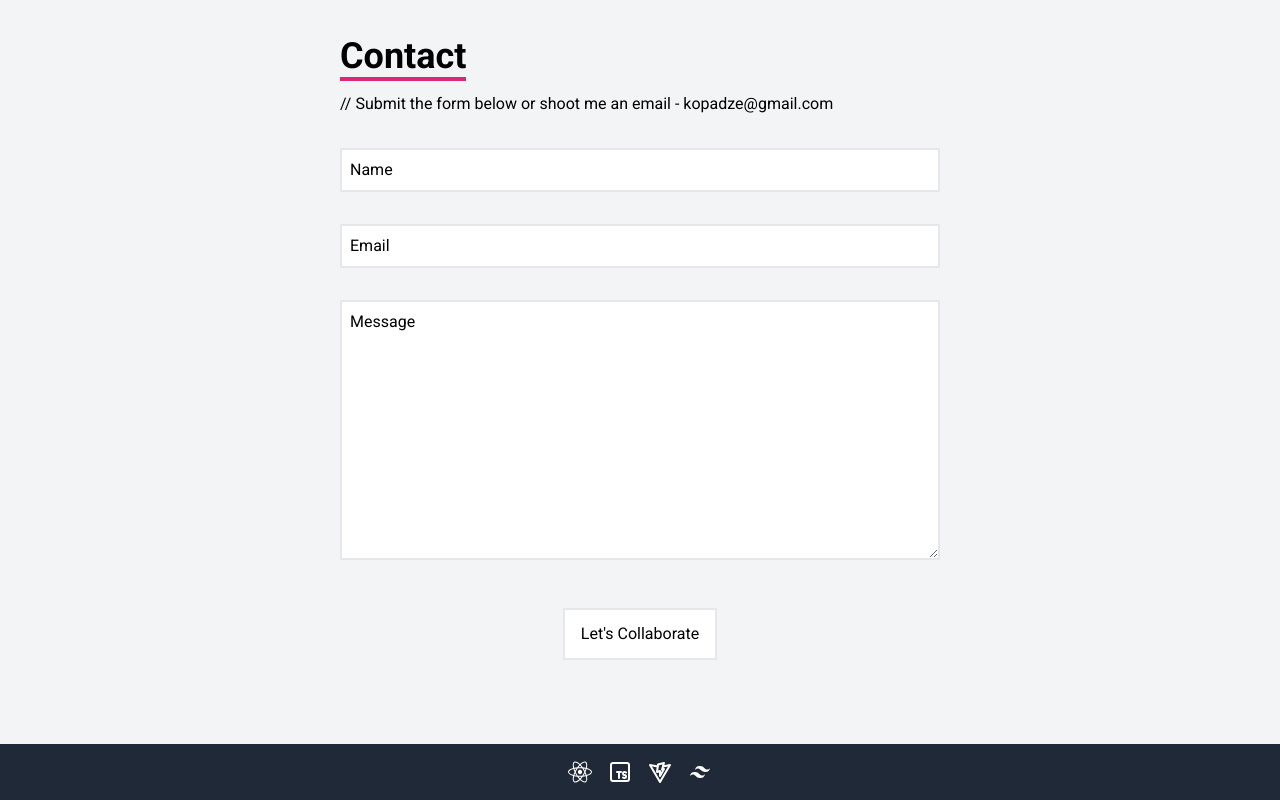
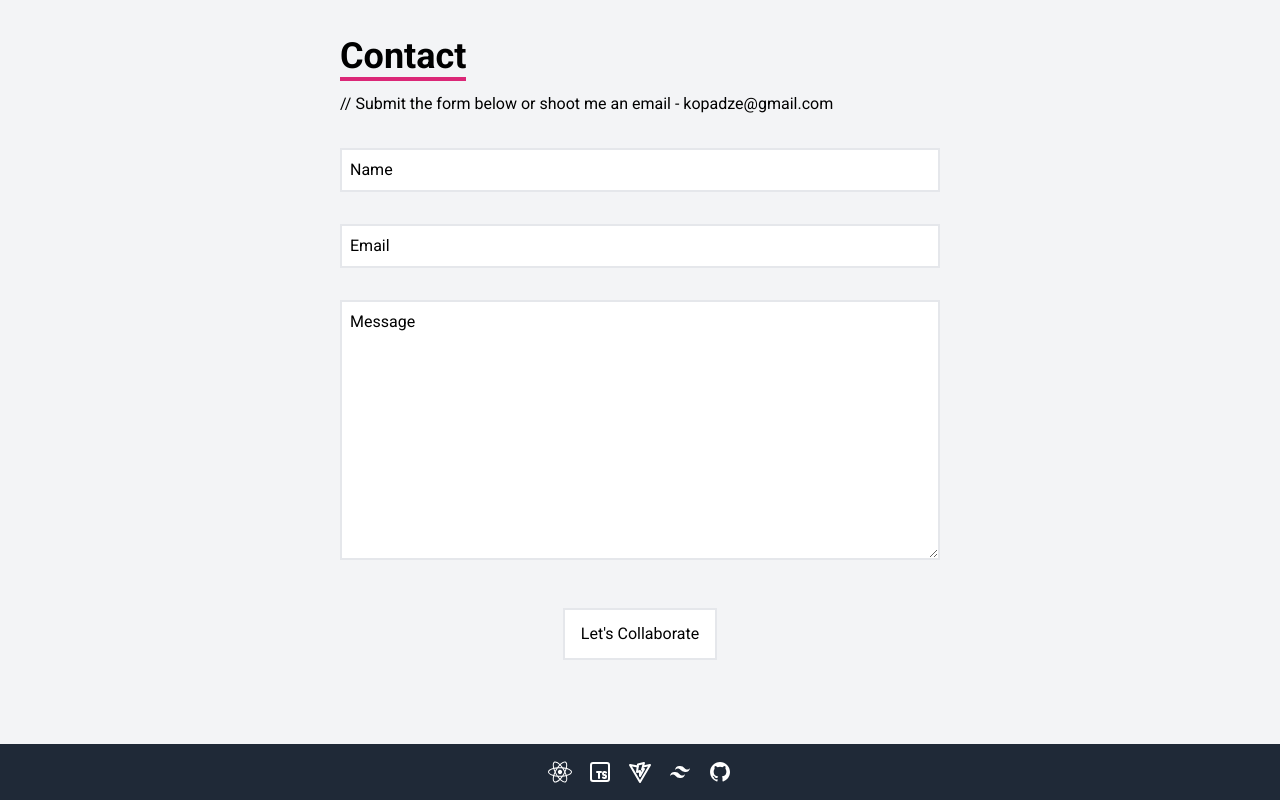
Before and after one commit to geokopa/personal-website, a React (Vite) app: page / in a window 1280 px wide. Shown: the part 4192-4992 px from the top of the page. Built offline with nearby package versions, Linux system fonts and the light colour scheme.

Commit message:
added github logo points to project source code

```diff
--- a/src/components/shared/Footer.tsx
+++ b/src/components/shared/Footer.tsx
@@ -1,5 +1,5 @@
 import { FaReact } from "react-icons/fa";
-import { BiLogoTailwindCss } from "react-icons/bi";
+import { BiLogoTailwindCss, BiLogoGithub } from "react-icons/bi";
 import { TbBrandTypescript, TbBrandVite } from "react-icons/tb";
 
 const Footer = () => {
@@ -38,6 +38,14 @@ const Footer = () => {
         >
           <BiLogoTailwindCss className="h-6 w-6" />
         </a>
+        <a
+          href="https://github.com/geokopa/personal-website"
+          target="_blank"
+          rel="noopener noreferrer"
+          className="hover:text-gray-300"
+        >
+          <BiLogoGithub className="h-6 w-6" />
+        </a>
       </div>
     </footer>
   );
```
